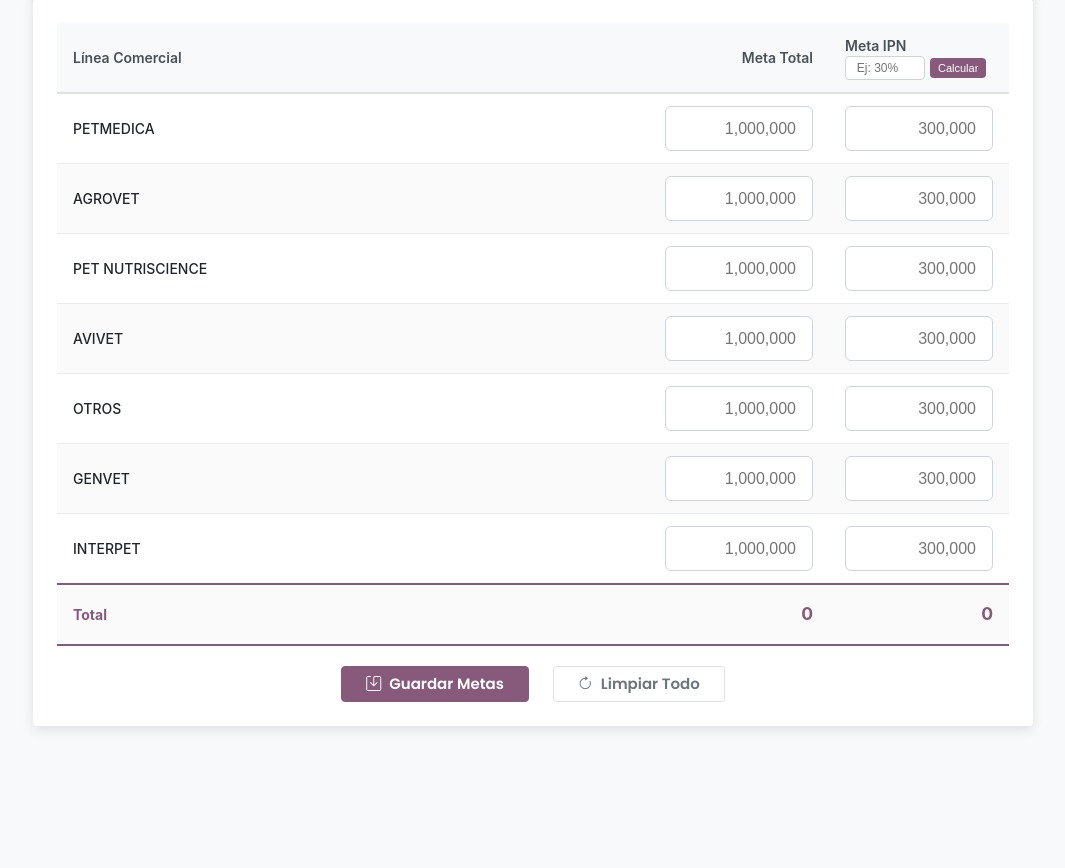
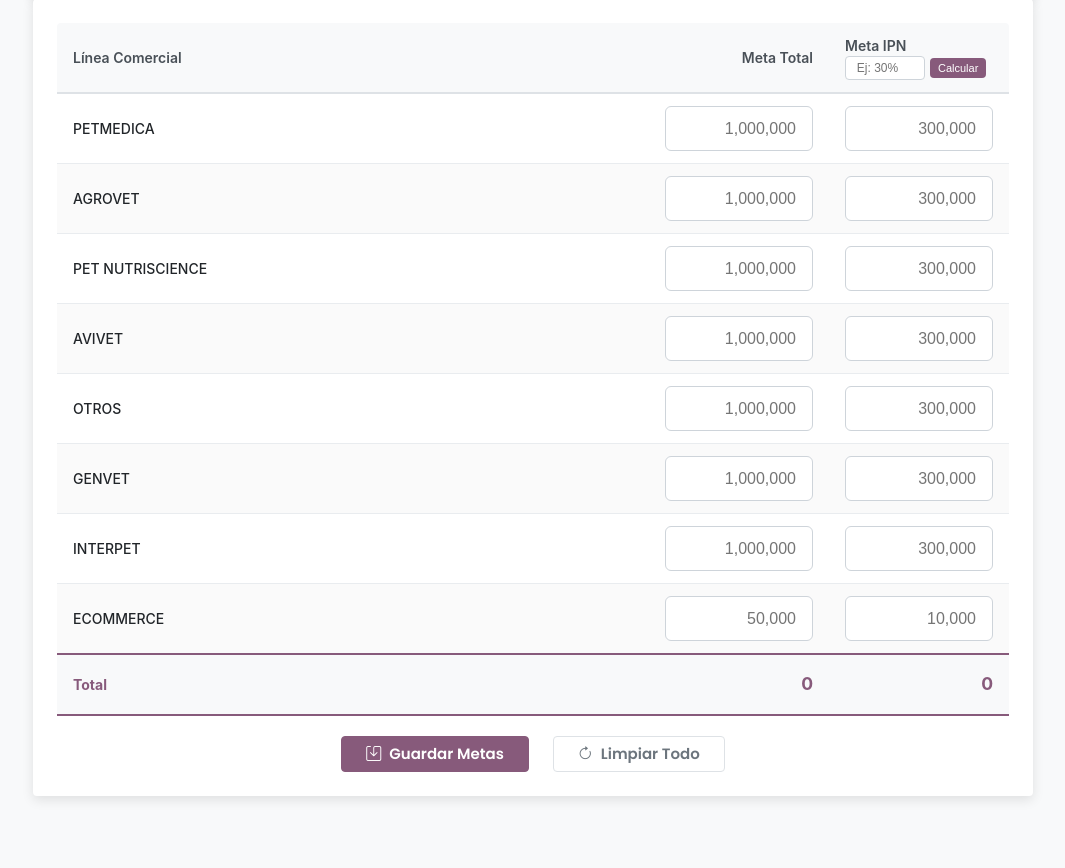
Before and after one commit to josemontero-agv/dashboard-Cobranzas, a Flask app: page /meta in a window 1280 px wide. Shown: the part 813-1681 px from the top of the page, without its empty margins (107-1172 px from the left). Before the commit the page ends 1543 px from the top, so only its background shows below. Run offline with Flask 3, Linux system fonts and the light colour scheme; the visitor is signed in with stand-in values (Sample User, id 1); some libraries are stand-ins or nearby versions.

Commit message:
se agrega ecommerce para la suma de la meta

```diff
--- a/app.py
+++ b/app.py
@@ -200,11 +200,15 @@ def dashboard():
 
         # Procesar datos de ventas por línea comercial
         datos_lineas = []
-        total_meta = 0
         total_venta = 0
-        total_meta_pn = 0
+        total_vencimiento = 0
         total_venta_pn = 0
-        total_vencimiento = 0
+
+        # --- CÁLCULO DE TOTALES ---
+        # Calcular totales de metas ANTES de filtrar las líneas para la tabla.
+        # Esto asegura que ECOMMERCE se incluya en el total general del KPI.
+        total_meta = sum(metas_del_mes.values())
+        total_meta_pn = sum(metas_ipn_del_mes.values())
 
         # Mapeo de líneas comerciales de Odoo a IDs locales
         mapeo_lineas = {
@@ -311,7 +315,8 @@ def dashboard():
         ]
 
         # Pre-calcular la venta total para el cálculo de porcentajes
-        total_venta_calculado = sum(ventas_por_linea.values())
+        total_venta = sum(ventas_por_linea.values())
+        total_venta_calculado = total_venta # Renombrar para claridad en el bucle
 
         for linea in lineas_comerciales_filtradas:
             meta = metas_del_mes.get(linea['id'], 0)
@@ -341,9 +346,7 @@ def dashboard():
                 'vencimiento_6_meses': vencimiento
             })
 
-            total_meta += meta
-            total_venta += venta
-            total_meta_pn += meta_pn
+            # Los totales de metas ya se calcularon. Aquí solo sumamos los totales de ventas.
             total_venta_pn += venta_pn
             total_vencimiento += vencimiento
 
@@ -942,6 +945,28 @@ def meta():
                 except (ValueError, TypeError):
                     metas_ipn_data[linea['id']] = 0.0
 
+            # --- Procesar Meta ECOMMERCE (campo estático) ---
+            # Procesar Meta Total ECOMMERCE
+            meta_ecommerce_value = request.form.get('meta_ecommerce', '0')
+            try:
+                clean_value_ecommerce = str(meta_ecommerce_value).replace(',', '') if meta_ecommerce_value else '0'
+                valor_ecommerce = float(clean_value_ecommerce) if clean_value_ecommerce else 0.0
+                metas_data['ecommerce'] = valor_ecommerce
+                total_meta += valor_ecommerce
+            except (ValueError, TypeError):
+                metas_data['ecommerce'] = 0.0
+
+            # Procesar Meta IPN ECOMMERCE
+            meta_ipn_ecommerce_value = request.form.get('meta_ipn_ecommerce', '0')
+            try:
+                clean_value_ipn_ecommerce = str(meta_ipn_ecommerce_value).replace(',', '') if meta_ipn_ecommerce_value else '0'
+                valor_ipn_ecommerce = float(clean_value_ipn_ecommerce) if clean_value_ipn_ecommerce else 0.0
+                metas_ipn_data['ecommerce'] = valor_ipn_ecommerce
+                total_meta_ipn += valor_ipn_ecommerce
+            except (ValueError, TypeError):
+                metas_ipn_data['ecommerce'] = 0.0
+            # --- Fin del procesamiento de ECOMMERCE ---
+
             # Encontrar el nombre del mes
             mes_obj = next((m for m in meses_año if m['key'] == mes_formulario), None)
             mes_nombre_formulario = mes_obj['nombre'] if mes_obj else ""
--- a/templates/meta.html
+++ b/templates/meta.html
@@ -90,6 +90,34 @@
                         </td>
                     </tr>
                     {% endfor %}
+                    <!-- Fila estática para ECOMMERCE -->
+                    <tr>
+                        <td class="linea-nombre">ECOMMERCE</td>
+                        <td class="meta-input-cell">
+                            <input
+                                type="text"
+                                name="meta_ecommerce"
+                                class="meta-input-table meta-total-input"
+                                value="{{ '{:,.0f}'.format(metas_actuales.get('ecommerce', 0)) if metas_actuales and metas_actuales.get('ecommerce', 0) > 0 else '' }}"
+                                placeholder="50,000"
+                                onchange="calculateTotal()"
+                                oninput="formatNumber(this)"
+                                onkeypress="return onlyNumbers(event)"
+                            >
+                        </td>
+                        <td class="meta-input-cell">
+                            <input
+                                type="text"
+                                name="meta_ipn_ecommerce"
+                                class="meta-input-table meta-ipn-input"
+                                value="{{ '{:,.0f}'.format(metas_ipn_actuales.get('ecommerce', 0)) if metas_ipn_actuales and metas_ipn_actuales.get('ecommerce', 0) > 0 else '' }}"
+                                placeholder="10,000"
+                                onchange="calculateTotal()"
+                                oninput="formatNumber(this)"
+                                onkeypress="return onlyNumbers(event)"
+                            >
+                        </td>
+                    </tr>
                     <tr class="total-row">
                         <td class="total-label"><strong>Total</strong></td>
                         <td class="total-value"><strong id="total-amount">{{ "{:,.0f}".format(total_actual) }}</strong></td>
```
